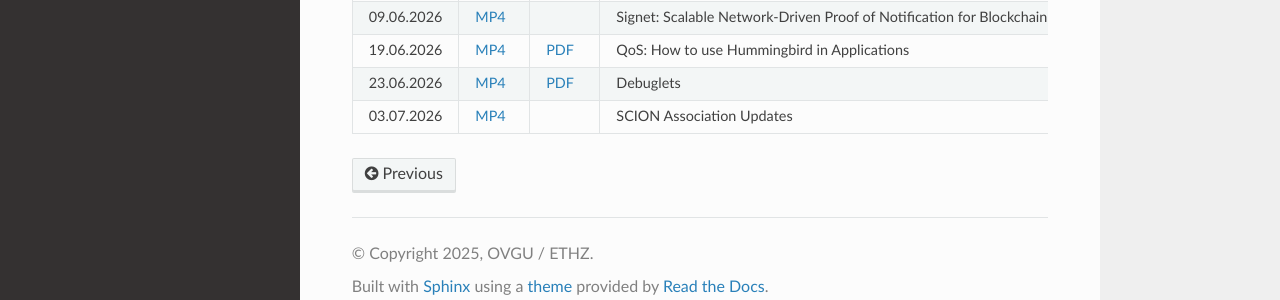
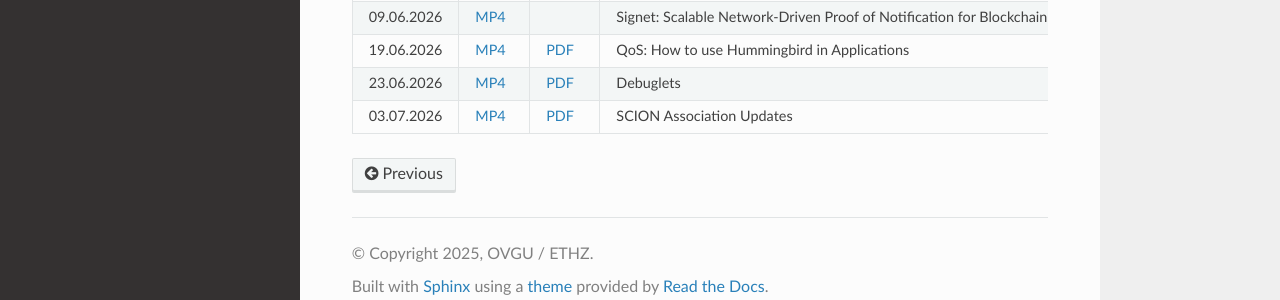
Before and after one commit to netsys-lab/scion-education-network-documentation, a Sphinx documentation site: the page built from docs/source/scion-research/meetings/past.rst, in a window 1280 px wide and 900 px high, scrolled down 1247 px. Shown: the part 577-877 px from the top of the window. Built offline with Sphinx 7.4.7 and the Read the Docs theme 3.1.0, drawn with Linux system fonts in a browser that asks for light colours.

Commit message:
Add PDF.

```diff
--- a/docs/source/scion-research/meetings/past.rst
+++ b/docs/source/scion-research/meetings/past.rst
@@ -323,7 +323,7 @@ We keep an archive of past SCION research meetings:
       -
     * - 03.07.2026
       - `MP4 <https://drive.google.com/file/d/16jjaDjy9KjMt-lmwvU9Laa-YIUo5ezxC/view>`__
-      -
+      - `PDF <https://drive.google.com/file/d/1AT_bk1yzYHGoSuzDR8toaU-rv7YDCMxL/view>`__
       - SCION Association Updates
       - Kevin Meynell & Roman Scharkov (SCION Association)
       -
```
